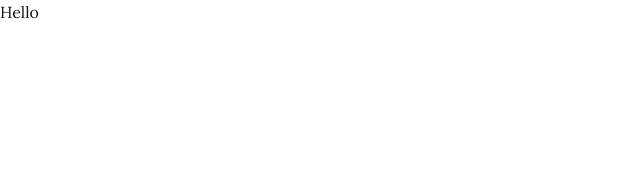
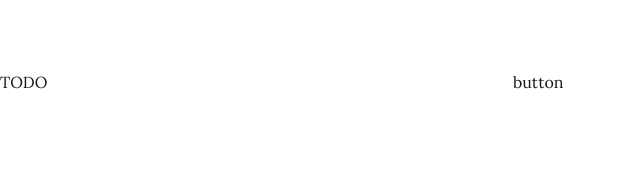
Before and after one commit to YokoMentor/dictionary-app, a Next.js app: page / in a window 1280 px wide. Shown: the top 177 px of the page, without its empty margins (0-640 px from the left). Built offline with nearby package versions, Linux system fonts and the light colour scheme.

Commit message:
Initial layout container

```diff
--- a/app/page.tsx
+++ b/app/page.tsx
@@ -1,5 +1,10 @@
 export default function Page() {
   return (
-    <div>Hello</div>
+    <div className='absolute top-11 md:top-17 flex flex-col justify-center items-center w-[328px] md:w-[540px]'>
+      <div className='flex justify-between items-baseline w-full mb-6 md:mb-8'>
+        <h1 className=''>TODO</h1>
+        <button className='w-[20px] h-[20px] md:w-[27px] md:h-[27px] bg-no-repeat bg-center bg-contain cursor-pointer'>button</button>
+      </div>
+    </div>
   );
 }
```
